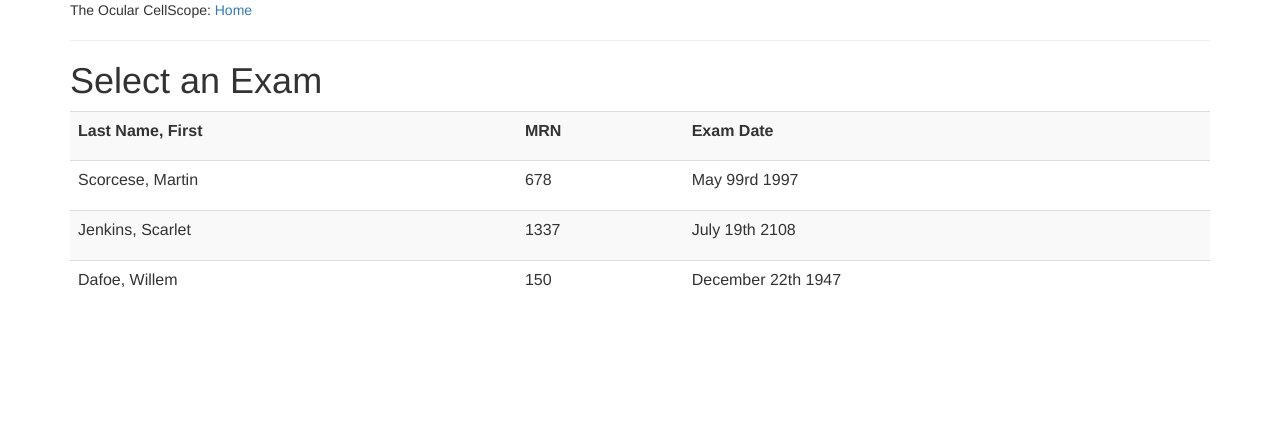
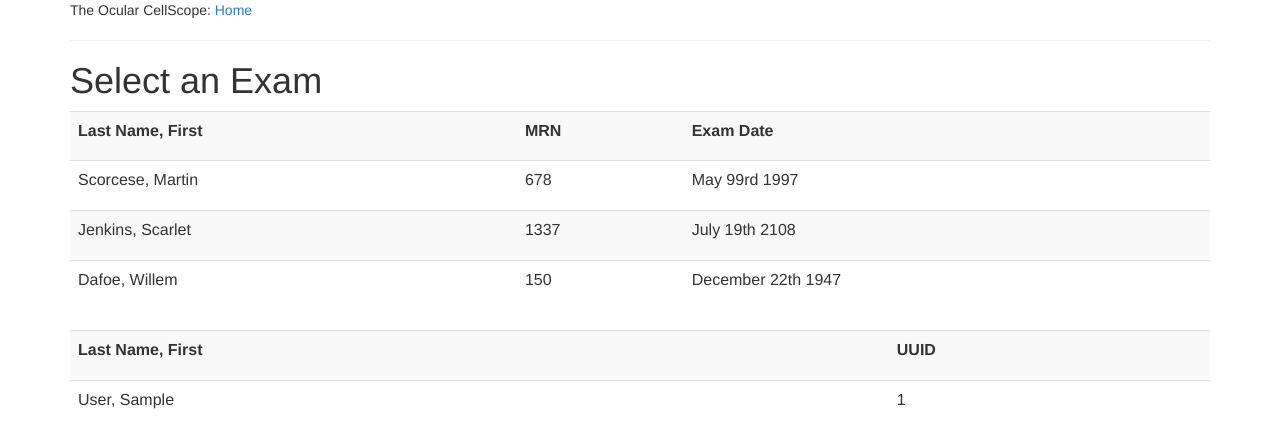
Before and after one commit to UCBerkeleyCellScope/OCS_WebApp, a Flask app: page /select/1 in a window 1280 px wide. Shown: the top 448 px of the page. Run offline with Flask 2, Linux system fonts and the light colour scheme; tables that the repository leaves empty hold one stand-in row (values such as "Sample post"); some libraries are stand-ins or nearby versions.

Commit message:
exams added

```diff
--- a/app/templates/exams.html
+++ b/app/templates/exams.html
@@ -22,7 +22,6 @@
     {%set url_path = request.path+"/"+url_param %}
 
     <tr class='clickableRow' href="{{url_path}}">
-
         <td >
             <p> {{exam["lastName"]}}, {{exam["firstName"]}} </p>
         </td>
@@ -32,9 +31,34 @@
         <td>
           <p> {{exam["date"]}} </p>
         </td>
-
     </tr>
   {%endfor%}
+</table>
+
+<table class ="table table-striped table-hover">
+  <tr>
+    <th>
+      <p>Last Name, First</p>
+        <!-- Also include thumbnail, flagged icon -->
+    </th>
+    <th>
+      <p> UUID </p>
+    </th>
+  </tr>
+  {% for exam  in exams %}
+    {%set url_param = exam.uuid %}
+    {%set url_path = request.path+"/"+url_param %}
+
+    <tr class='clickableRow' href="{{url_path}}">
+        <td >
+          <p> {{exam.lastName}}, {{exam.firstName}} </p>
+        </td>
+        <td>
+          <p> {{exam.uuid}} </p>
+        </td>
+    </tr>
+  {%endfor%}
+</table>
 
 <script>
 jQuery(document).ready(function($) {
```
